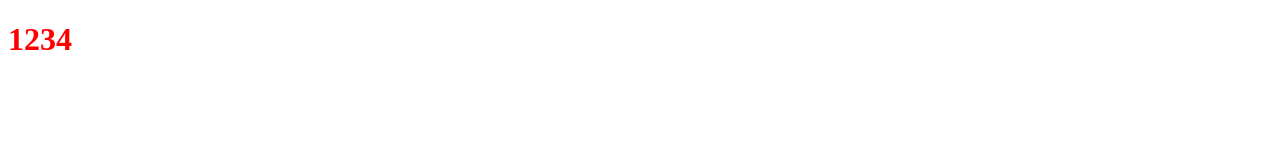
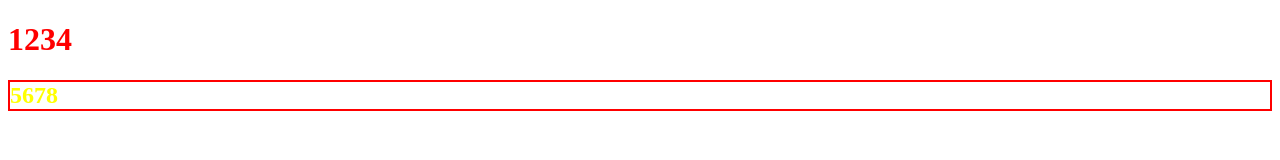
Before and after one commit to SamuelTan1215/GitHub0629, a plain HTML site: page index.html in a window 1280 px wide. Drawn offline with Linux system fonts and the light colour scheme.

Commit message:
新增h2標題

```diff
--- a/all.css
+++ b/all.css
@@ -4,3 +4,7 @@ body{
 h1{
     color:red;
 }
+h2{
+    color: yellow;
+    border: 2px solid red;
+}
--- a/index.html
+++ b/index.html
@@ -8,5 +8,6 @@
 </head>
 <body>
     <h1>1234</h1>
+    <h2>5678</h2>
 </body>
 </html>
```
